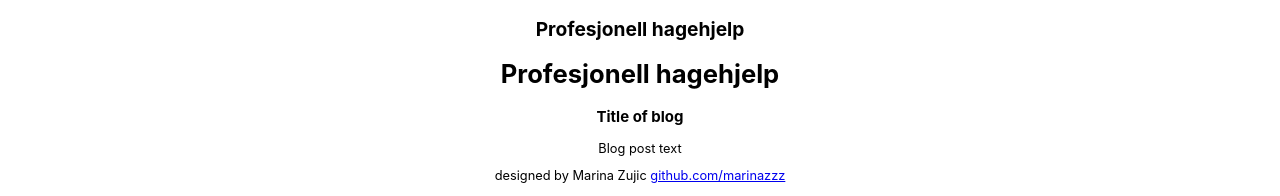
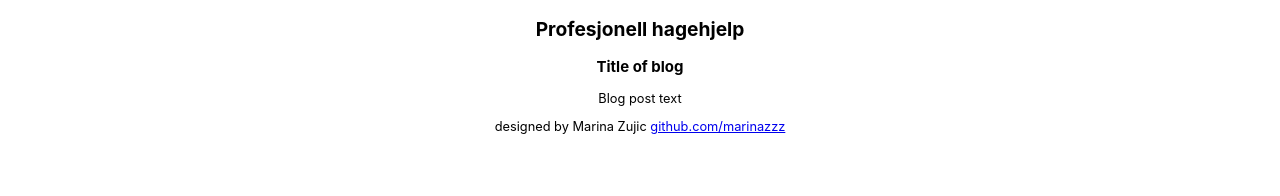
Before and after one commit to marinazzz/garden-design-website, a plain HTML site: page Garden design website/index.html in a window 1280 px wide. Shown: the part 1164-1360 px from the top of the page. After the commit the page ends 1311 px from the top, so only its background shows below. Drawn offline with Linux system fonts and the light colour scheme.

```diff
--- a/Garden design website/index.html
+++ b/Garden design website/index.html
@@ -56,7 +56,6 @@
                  alt="Garden">
             <h1 class="main-photo__title">Profesjonell hagehjelp</h1>
         </section>
-         <h1>Profesjonell hagehjelp</h1> <!--company's slogan-->
      </header>
      <main>
          <section id="services">
```
